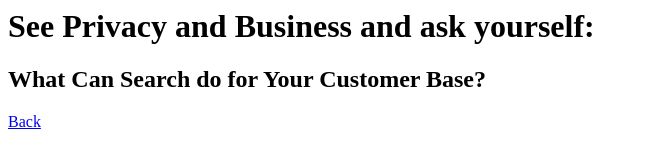
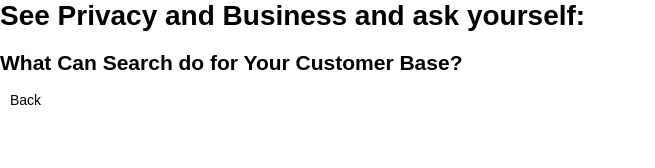
Before and after one commit to scrimglove/Alpha, a plain HTML site: page ads.html in a window 1280 px wide. Shown: the whole page, without its empty margins (0-655 px from the left). Drawn offline with Linux system fonts and the light colour scheme.

Commit message:
added minor styling to return link

```diff
--- a/ads.html
+++ b/ads.html
@@ -1,10 +1,11 @@
 <html>
 	<head>
 		<title>Advertising</title>
+		<link rel="stylesheet" href="styles.css" />
 	</head>
 	<body>
 		<h1>See Privacy and Business and ask yourself:</h1>
 		<h2>What Can Search do for Your Customer Base?</h2>
-		<p><a href="index.html">Back</a></p>
+		<p><a class="hlnk lnk1" href="index.html">Back</a></p>
 	</body>
 </html>
```
Also changed, not shown: about.html (+2 -1 lines), business.html (+2 -1 lines), carbon-neutral.html (+2 -1 lines), how-to.html (+2 -1 lines), index.html (+3 -2 lines), privacy.html (+2 -1 lines), store.html (+2 -1 lines), terms.html (+2 -1 lines).
